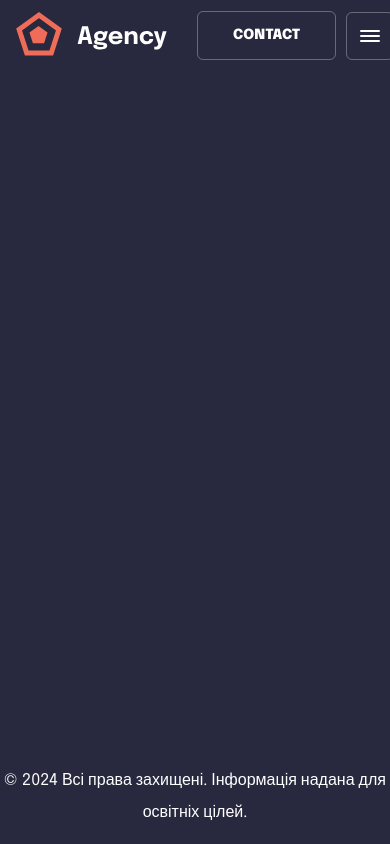
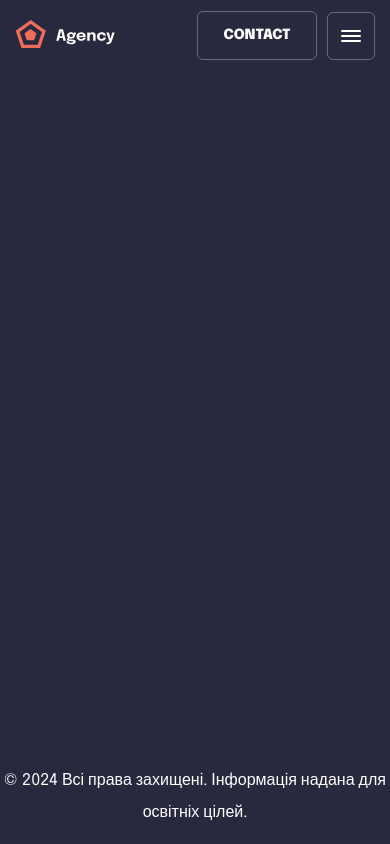
Before and after one commit to QuercusHub/lessons, a plain HTML site: page lesson_16/index.html in a window 390 px wide. Drawn offline with Linux system fonts and the light colour scheme.

Commit message:
Add files via upload

```diff
--- a/lesson_16/css/style.css
+++ b/lesson_16/css/style.css
@@ -76,7 +76,7 @@ body {
     display: flex;
     justify-content: flex-end;
     align-items: center;
-    column-gap: 10px;
+    column-gap: 20px;
     row-gap: 3px;
 }
 .actions-header__button {
@@ -174,13 +174,8 @@ body {
 		inset-inline-start: 0;
 	}
 }
+
 .active {
-}
-.header__actions {
-}
-.actions-header {
-}
-.actions-header__button {
 }
 .button {
 	text-align: center;
@@ -214,5 +209,21 @@ body {
 .button:hover:after{
 	width: 100%;
 }
-.actions-header__icon {
+@media (max-width: 450px) {
+	.header__container {
+		gap: 5px
+	}
+	.header__logo {
+		flex-basis: auto;
+		width: 100px;
+	}
+	.actions-header {
+        column-gap: 10px;
+    }
+	.actions-header__button {
+		min-width: 120px;
+	}
+	.button {
+		padding: 13px 25px;
+	}
 }
```
